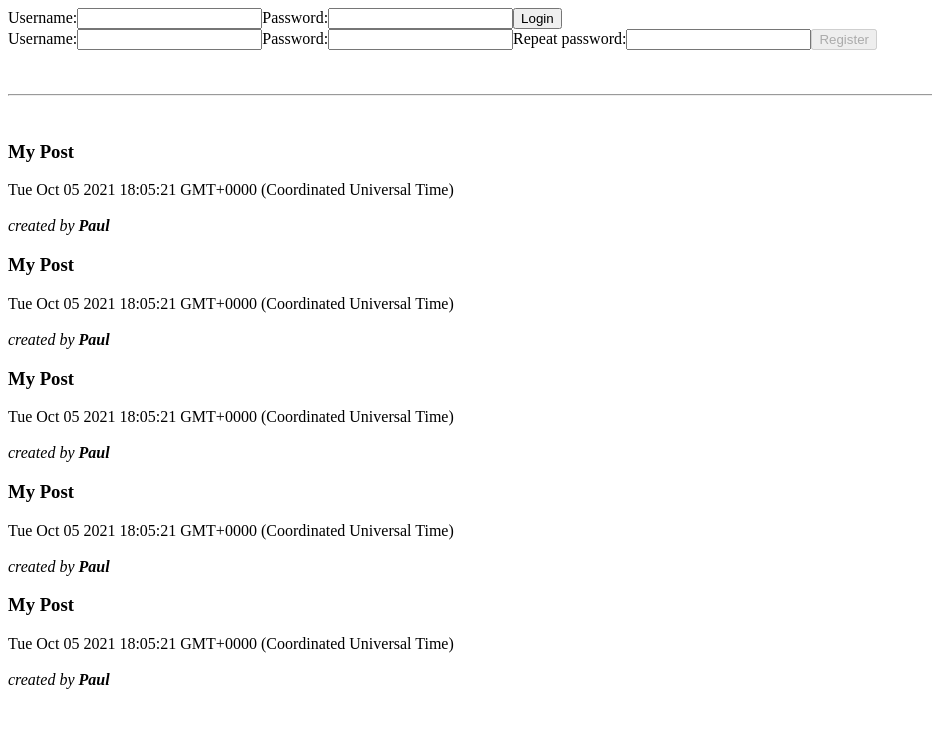
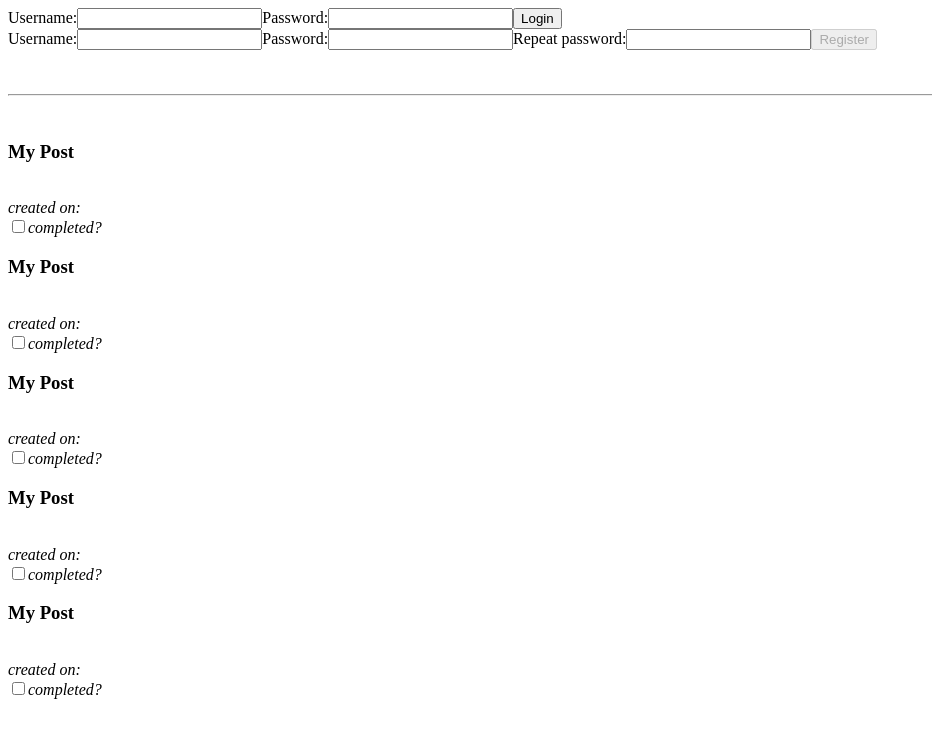
Before and after one commit to bjensen5/hw2, a React (Create React App) app: page / in a window 1280 px wide. Shown: the top 738 px of the page, without its empty margins (0-932 px from the left). Built offline with nearby package versions, Linux system fonts and the light colour scheme; the HTML template or start-up script is replaced by a standard one.

Commit message:
added actions in my todoreducer

```diff
--- a/src/Todo.js
+++ b/src/Todo.js
@@ -1,13 +1,17 @@
 import React from 'react'
 
-export default function Todo ({ title, description, author }) {
+export default function Todo ({ title, description, dateCreated, completed, dateCompleted }) {
+
      return (
           <div>
                <h3>{title}</h3>
                <div>{description}</div>
-          <div>{new Date().toString()}</div>
                <br />
-          <i>created by <b>{author}</b></i>
+               <div><i>created on:</i><br />{dateCreated}</div>
+               <input type="checkbox" value={completed} />
+
+               <i>completed? <b>{dateCompleted}</b> </i>
+
           </div>
      )
 }
--- a/src/reducers.js
+++ b/src/reducers.js
@@ -10,15 +10,31 @@ function userReducer (state, action) {
     }
 }
 
-  function todoReducer (state, action) {
+function todoReducer (state, action) {
     switch (action.type) {
         case 'CREATE_TODO':
           const newTodo = {
               title: action.title,
               description: action.description,
-              author: action.author
+              dateCreated: new Date().toString(),
+
             }
             return [ newTodo, ...state ]
+        case 'TOGGLE_TODO':
+            const toggledTodo = {
+                completed: action.completed,
+                dateCompleted: new Date().toString(),
+            }
+            return [ toggledTodo, ...state ]
+        case 'DELETE_TODO':
+            const deletedTodo = {
+                title: '',
+                description: '',
+                dateCreated: '',
+                completed: ''
+            }
+            return [ deletedTodo, ...state ]
+
         default:
            return state;
     }
```
Lines whose indentation alone changed are shown as unchanged.
